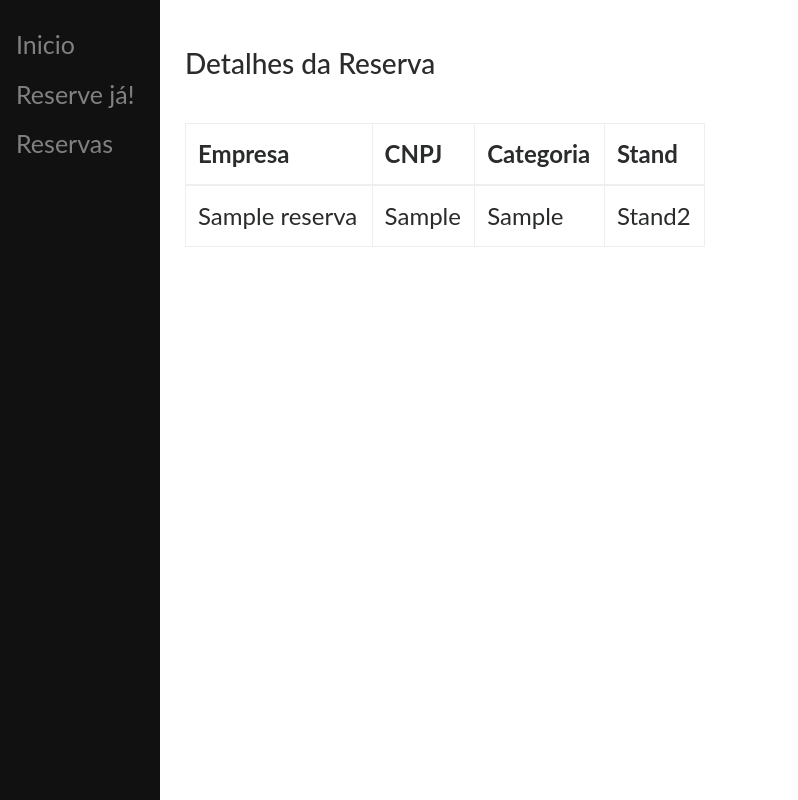
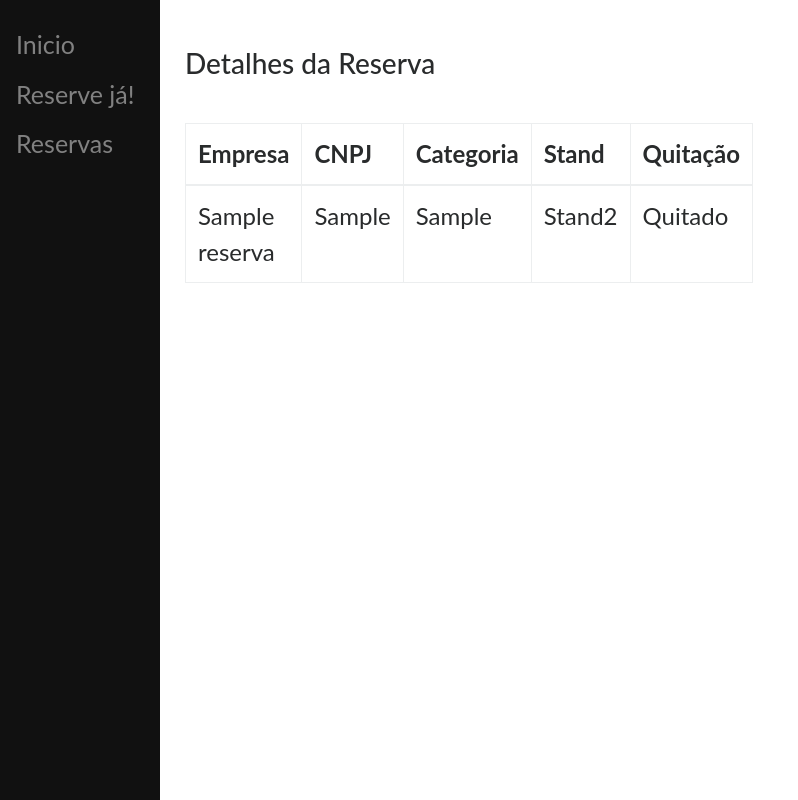
Before and after one commit to kauannascimentoo/atvfinecap, a Django app: page /reserva_detalhe/1/ in a window 1280 px wide. Shown: the whole page, without its empty margins (0-798 px from the left). Run offline with Django 4.2, Linux system fonts and the light colour scheme; data comes from the database, SQL or seed files in the repository; tables that the repository leaves empty hold one stand-in row (values such as "Sample post").

Commit message:
segundo commit

```diff
--- a/atividadefinecap/core/forms.py
+++ b/atividadefinecap/core/forms.py
@@ -12,4 +12,5 @@ class ReservaForm(ModelForm):
             'nome_empresa' : forms.TextInput(attrs={'class': 'form-control' }),
             'categoria_empresa' : forms.TextInput(attrs={'class': 'form-control' }),
             'stand': forms.Select(attrs={'class': 'form-control' }),
+            'quitado' : forms.CheckboxInput(attrs={'class': 'form-control' }),
         }
--- a/atividadefinecap/core/templates/reserva.html
+++ b/atividadefinecap/core/templates/reserva.html
@@ -27,7 +27,6 @@
                         {{ form.stand }}
                     </div>
 
-
                     <button type="submit" class="btn btn-primary">Enviar</button>
                 </form>
 
--- a/atividadefinecap/core/templates/reserva_detalhe.html
+++ b/atividadefinecap/core/templates/reserva_detalhe.html
@@ -12,6 +12,7 @@
                         <th>CNPJ</th>
                         <th>Categoria</th>
                         <th>Stand</th>
+                        <th>Quitação</th>
 
                     </tr>
                 </thead>
@@ -21,6 +22,11 @@
                         <td>{{ reserva.cnpj }}</td>
                         <td>{{ reserva.categoria_empresa }}</td>
                         <td>{{ reserva.stand }}</td>
+                        {% if reserva.quitado %}
+                        <td>Quitado</td>
+                        {% else %}
+                        <td>Não quitado</td>
+                        {% endif %}
 
                     </tr>
                 </tbody>
```
